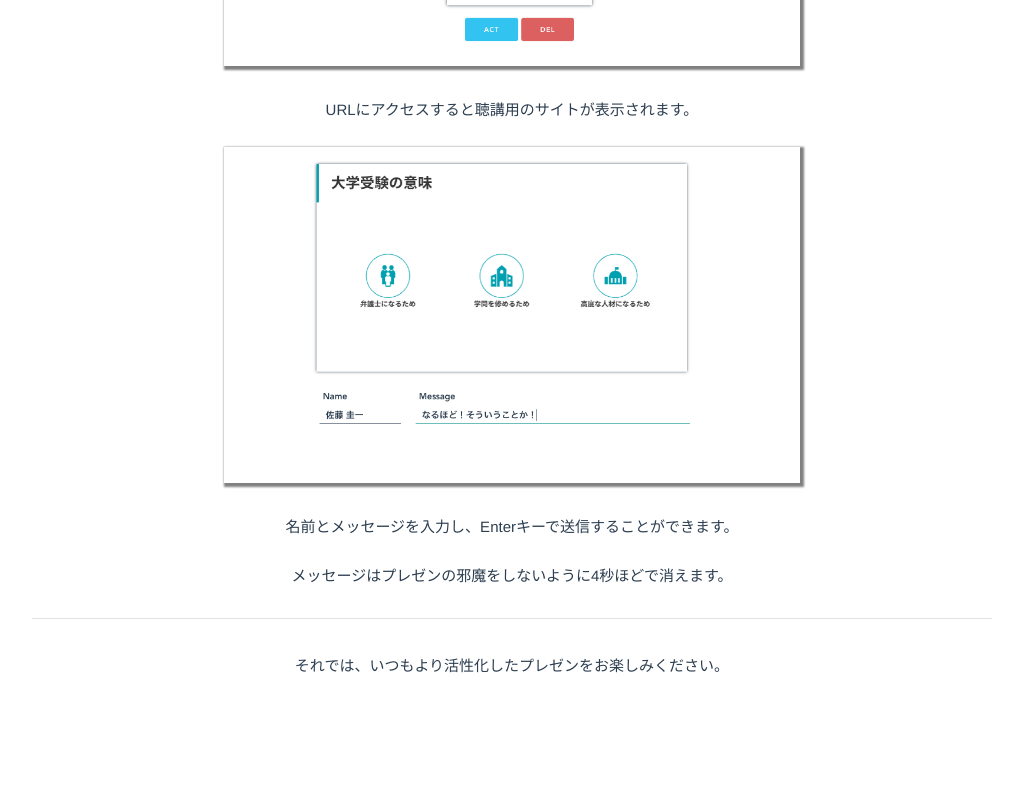
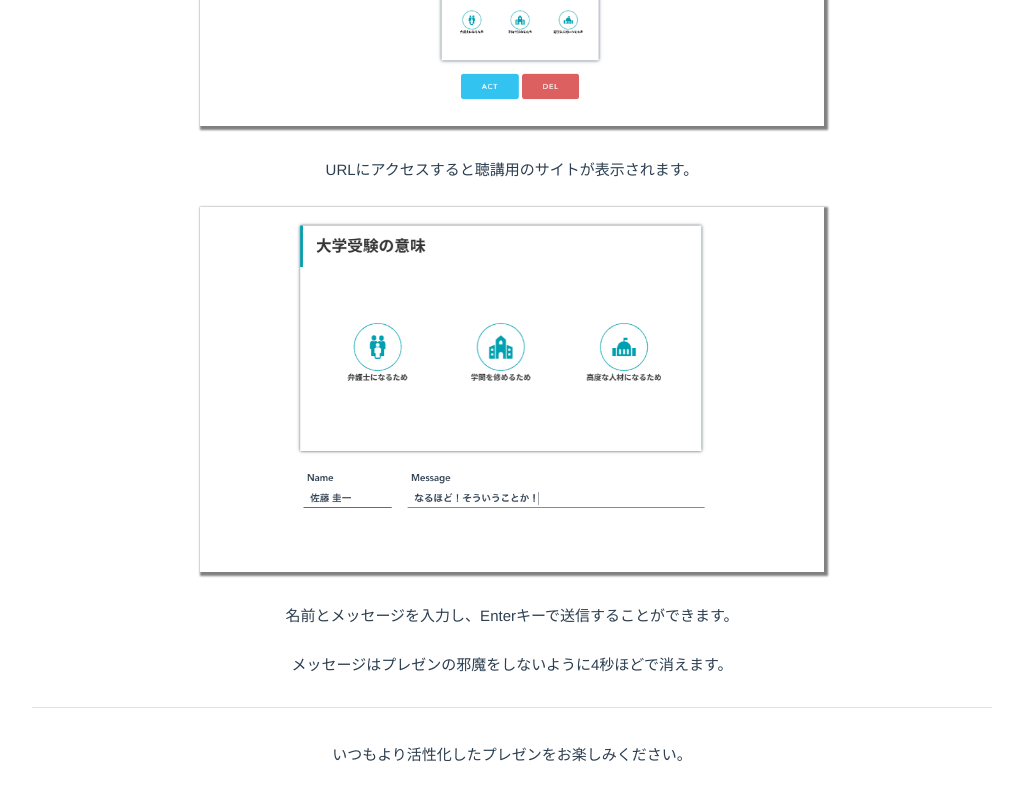
Before and after one commit to sanotyan1202/slide_act, a Vue app: page / in a window 1280 px wide. Shown: the part 3035-3835 px from the top of the page, without its empty margins (128-1151 px from the left). Before the commit the page ends 3788 px from the top, so only its background shows below. Built offline with nearby package versions, Linux system fonts and the light colour scheme.

Commit message:
使い方の文言を修正

```diff
--- a/src/components/HowToUse.vue
+++ b/src/components/HowToUse.vue
@@ -31,7 +31,7 @@
                 <p>メッセージはプレゼンの邪魔をしないように4秒ほどで消えます。</p>
               </div>
                 <hr>
-                <p>それでは、いつもより活性化したプレゼンをお楽しみください。</p>
+                <p>いつもより活性化したプレゼンをお楽しみください。</p>
             </div>
           </div>
         </div>
@@ -46,7 +46,7 @@
 }
 
 .how-to-use-image {
-  width: 60%;
+  width: 65%;
   box-shadow: 2px 2px 2px 2px gray;
 }
 </style>
```
